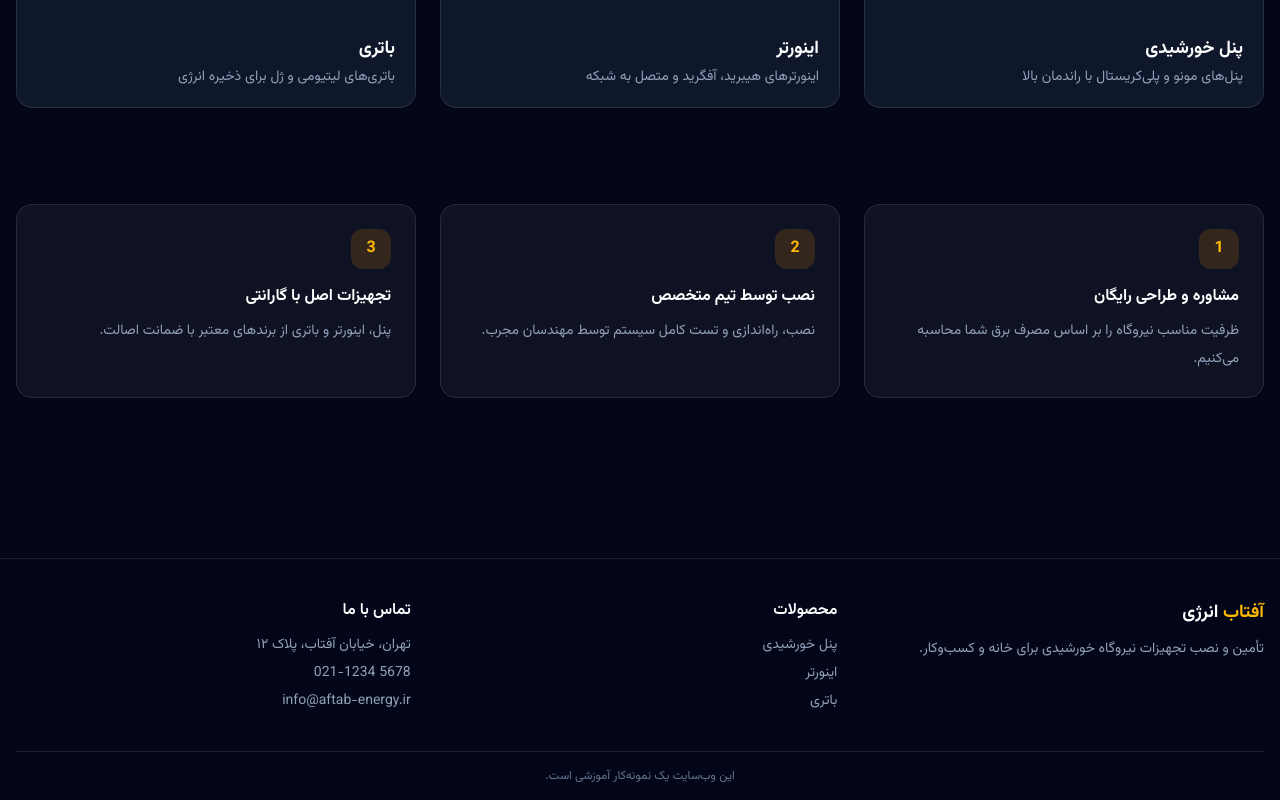
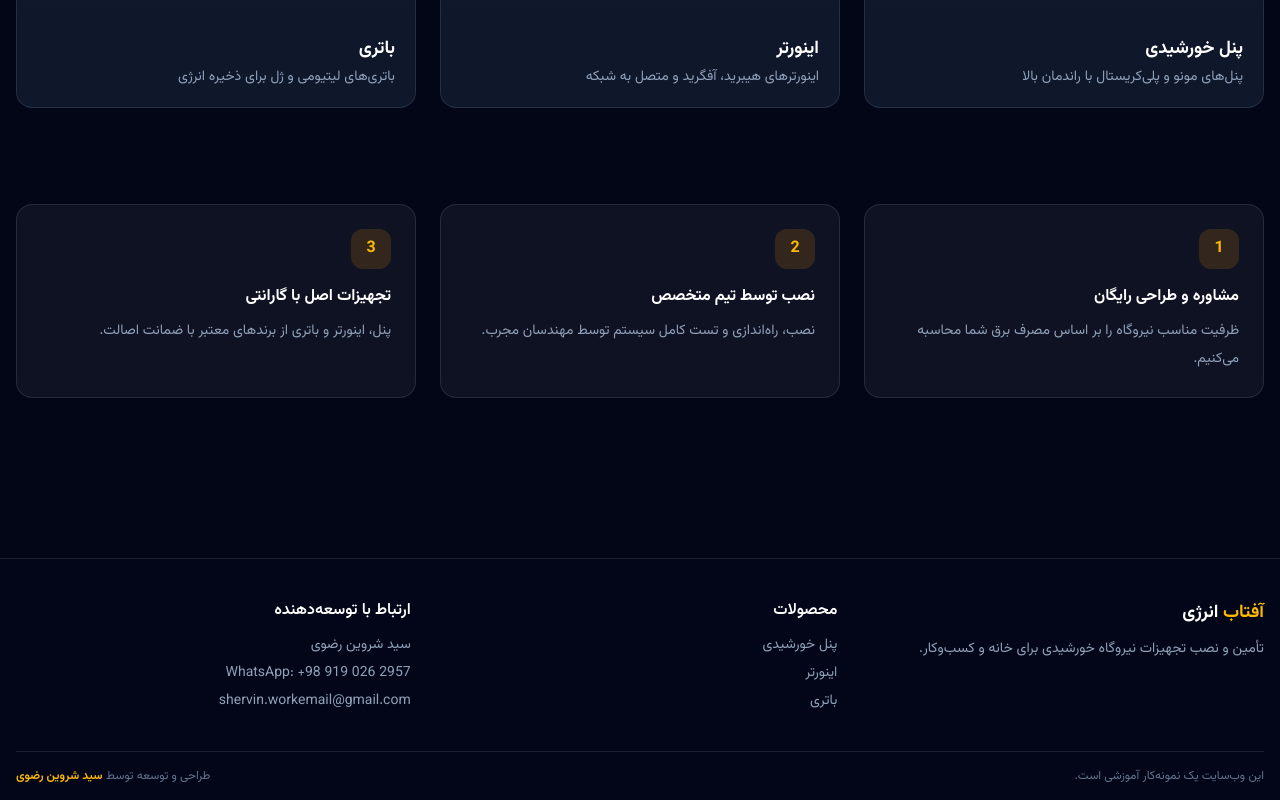
Before and after one commit to shervinaabc-hash/my-app-online-shop, a Next.js app: page / in a window 1280 px wide. Shown: the part 1122-1922 px from the top of the page. Built offline with nearby package versions, Linux system fonts and the light colour scheme.

Commit message:
feat: uspdate footer with developer contact info

```diff
--- a/src/components/footer.tsx
+++ b/src/components/footer.tsx
@@ -1,3 +1,50 @@
+// import Link from "next/link";
+// import Container from "./container";
+// import { categories } from "../utils/categories";
+
+// function Footer() {
+//   return (
+//     <footer className="mt-16 border-t border-white/10 bg-slate-950">
+//       <Container>
+//         <div className="grid gap-8 py-10 sm:grid-cols-3">
+//           <div>
+//             <p className="text-lg font-bold text-white">
+//               <span className="text-amber-400">آفتاب</span> انرژی
+//             </p>
+//             <p className="mt-2 text-sm leading-7 text-slate-400">
+//               تأمین و نصب تجهیزات نیروگاه خورشیدی برای خانه و کسب‌وکار.
+//             </p>
+//           </div>
+//           <div>
+//             <p className="mb-3 font-semibold text-white">محصولات</p>
+//             <ul className="space-y-2 text-sm text-slate-400">
+//               {categories.map((item) => (
+//                 <li key={item.slug}>
+//                   <Link className="transition hover:text-amber-400" href={`/Store?category=${item.slug}`}>
+//                     {item.title}
+//                   </Link>
+//                 </li>
+//               ))}
+//             </ul>
+//           </div>
+//           <div>
+//             <p className="mb-3 font-semibold text-white">تماس با ما</p>
+//             <ul className="space-y-2 text-sm text-slate-400">
+//               <li>تهران، خیابان آفتاب، پلاک ۱۲</li>
+//               <li dir="ltr" className="text-right">021-1234 5678</li>
+//               <li>info@aftab-energy.ir</li>
+//             </ul>
+//           </div>
+//         </div>
+//         <p className="border-t border-white/10 py-4 text-center text-xs text-slate-500">
+//           این وب‌سایت یک نمونه‌کار آموزشی است.
+//         </p>
+//       </Container>
+//     </footer>
+//   );
+// }
+
+// export default Footer;
 import Link from "next/link";
 import Container from "./container";
 import { categories } from "../utils/categories";
@@ -28,20 +75,35 @@ function Footer() {
             </ul>
           </div>
           <div>
-            <p className="mb-3 font-semibold text-white">تماس با ما</p>
+            <p className="mb-3 font-semibold text-white">ارتباط با توسعه‌دهنده</p>
             <ul className="space-y-2 text-sm text-slate-400">
-              <li>تهران، خیابان آفتاب، پلاک ۱۲</li>
-              <li dir="ltr" className="text-right">021-1234 5678</li>
-              <li>info@aftab-energy.ir</li>
+              <li>سید شروین رضوی</li>
+              <li dir="ltr" className="text-right">
+                <a href="https://wa.me/989190262957" target="_blank" rel="noopener noreferrer" className="transition hover:text-amber-400">
+                  WhatsApp: +98 919 026 2957
+                </a>
+              </li>
+              <li>
+                <a href="mailto:shervin.workemail@gmail.com" className="transition hover:text-amber-400">
+                  shervin.workemail@gmail.com
+                </a>
+              </li>
             </ul>
           </div>
         </div>
-        <p className="border-t border-white/10 py-4 text-center text-xs text-slate-500">
-          این وب‌سایت یک نمونه‌کار آموزشی است.
-        </p>
+
+        {/* بخش حق کپی‌رایت و اطلاعات آموزشی */}
+        <div className="flex flex-col items-center justify-between gap-2 border-t border-white/10 py-4 text-center text-xs text-slate-500 sm:flex-row">
+          <p>این وب‌سایت یک نمونه‌کار آموزشی است.</p>
+          <p>
+            طراحی و توسعه توسط{" "}
+            <span className="font-semibold text-amber-400">سید شروین رضوی</span>
+          </p>
+        </div>
       </Container>
     </footer>
   );
 }
 
+
 export default Footer;
```
